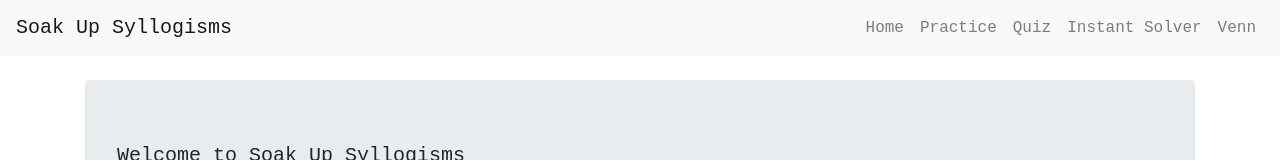
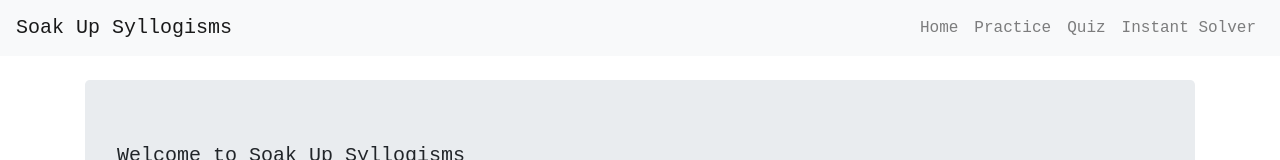
Before and after one commit to raeesapps/Honours-proj, a React (Create React App) app: page / in a window 1280 px wide. Shown: the top 160 px of the page. Built offline with nearby package versions, Linux system fonts and the light colour scheme.

Commit message:
Deleted Venn page
It was only for testing the venn diagram component

```diff
--- a/src/routes/routes.js
+++ b/src/routes/routes.js
@@ -2,7 +2,6 @@ import Home from '../views/Home/Home';
 import Practice from '../views/Practice/Practice';
 import Quiz from '../views/Quiz/Quiz';
 import InstantSolver from '../views/InstantSolver/InstantSolver';
-import Venn from '../views/Venn/Venn';
 
 const routes = [
   {
@@ -25,11 +24,6 @@ const routes = [
     path: '/solver',
     component: InstantSolver,
   },
-  {
-    name: 'Venn',
-    path: '/venn',
-    component: Venn,
-  },
 ];
 
 export default routes;
--- a/src/views/Venn/Venn.jsx
+++ /dev/null
@@ -1,9 +0,0 @@
-import React from 'react';
-
-import VennDiagram from '../../components/VennDiagram/VennDiagram';
-
-function Venn() {
-  return <VennDiagram />;
-}
-
-export default Venn;
```
